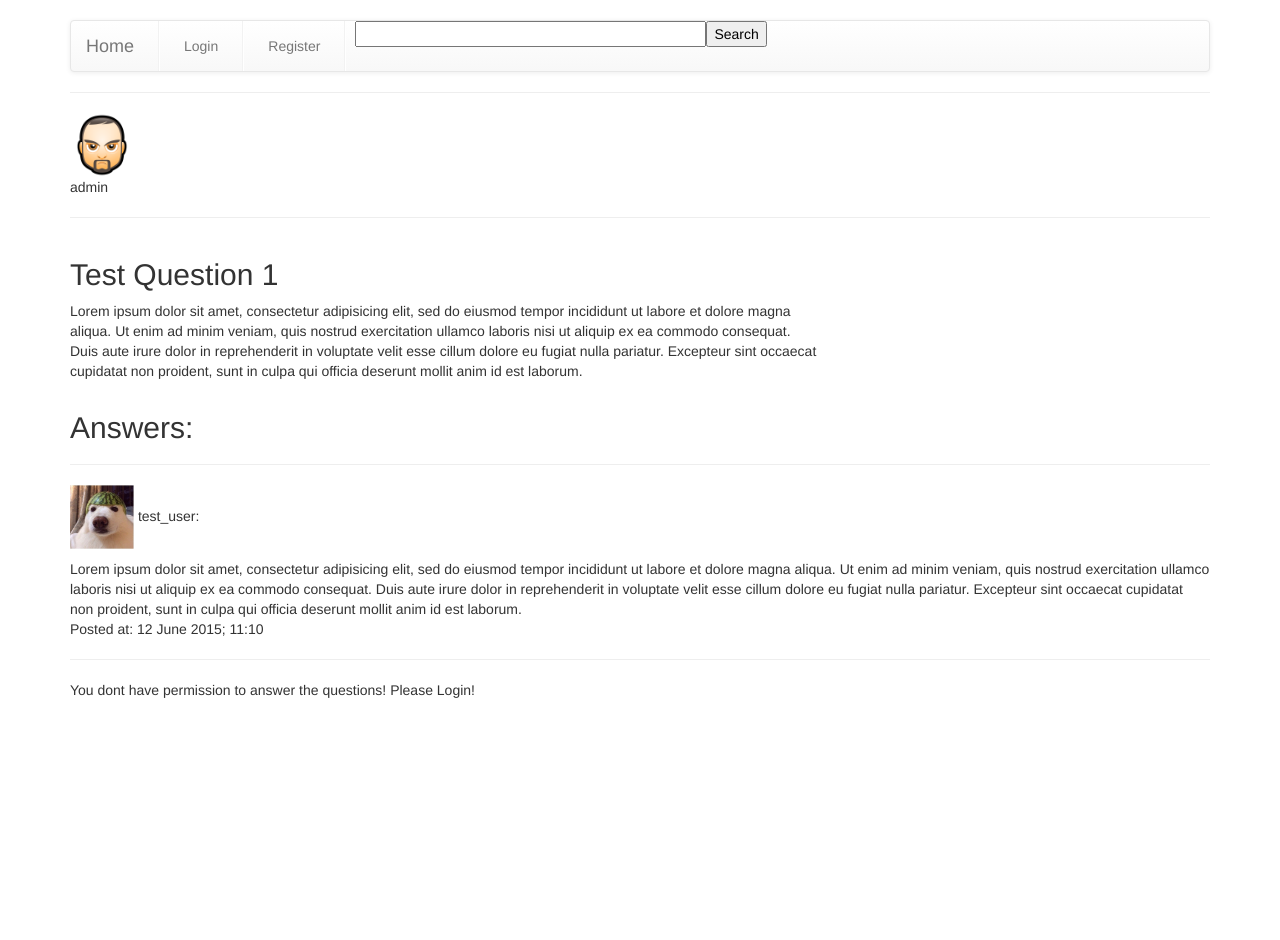
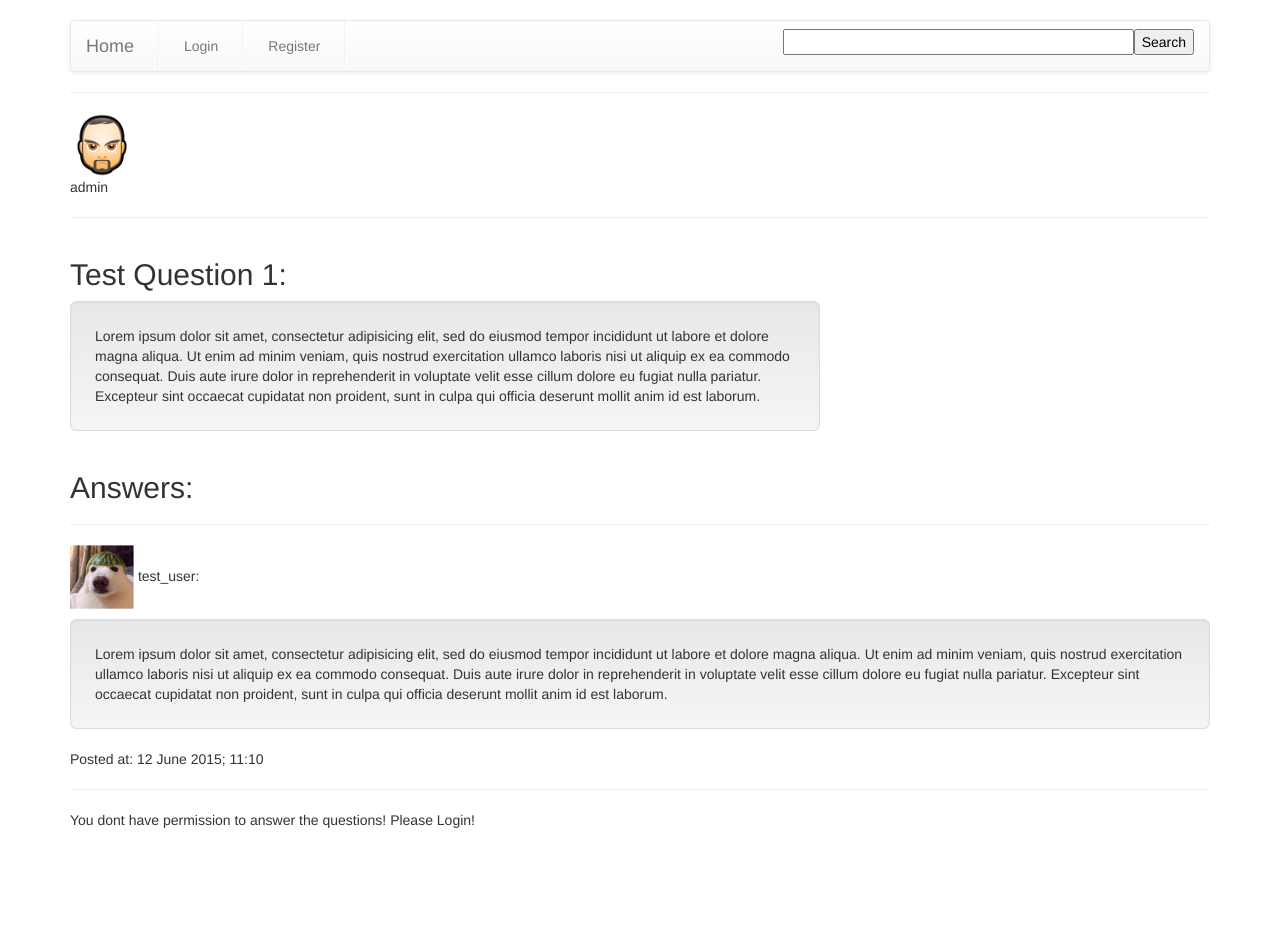
Before and after one commit to P1sar/QuAsker, a Flask app: page /question/1 in a window 1280 px wide. Before the commit the page ends 698 px from the top, so only its background shows below. Run offline with Flask 2, Linux system fonts and the light colour scheme; data comes from the database, SQL or seed files in the repository; both versions use the stored data as it was after the commit; parts of the project's set-up code (start-up, migrations or seed data) failed here and were passed over; some libraries are stand-ins or nearby versions.

Commit message:
Search "working", some design fixings

```diff
--- a/app/models.py
+++ b/app/models.py
@@ -30,7 +30,7 @@ class User(db.Model, UserMixin):
 		return '<User %r>' % (self.nickname)
 
 class Question(db.Model):
-	__searchable__ = ['body']
+	__searchable__ = ['title'] #fields indexed by whoosh
 
 
 	id = db.Column(db.Integer, primary_key = True)
--- a/app/templates/header.html
+++ b/app/templates/header.html
@@ -38,8 +38,9 @@
 					<li><a href="/register">Register</a></li>
 					<li class="divider-vertical"></li>
 				{% endif %}
-					<li class="search_form"><form  action="{{url_for('search')}}" method="post" name="search">{{g.search_form.hidden_tag()}}{{g.search_form.search(size=40)}}<input type="submit" value="Search"></form></li>
-
+				</ul>
+				<ul class="nav navbar-nav navbar-right">
+					<li class="search_form"><form class="navbar-form" action="{{url_for('search')}}" method="post" name="search">{{g.search_form.hidden_tag()}}{{g.search_form.search(size=40)}}<input type="submit" value="Search"></form></li>
 				</ul>
 			</nav>
 
--- a/app/templates/index.html
+++ b/app/templates/index.html
@@ -20,9 +20,7 @@
 			{% for questions in question.items %}
 		<div class="row">
 			<div id="question_block" class="col-md-12">
-				<div class="question_title">
 					<a href ="{{ url_for('question',id = questions.id) }}" ><h3 class ="question">{{questions}} </h3></a>
-				</div>
 	<hr>
 				<p>Posted: {{questions.post_time | format_date }}
 				 by: <a href ="{{ url_for('user', nickname = questions.author.nickname) }}">
@@ -34,7 +32,7 @@
 		<div class="row">
 			<div id="pages_switch" >
 
-			{% if question.has_prev %}<a href="{{ url_for('index', page = question.prev_num) }}"><< {{question.prev_num}}</a>
+			{% if question.has_prev %}<a href="{{ url_for('index', page = question.prev_num) }}"> << {{question.prev_num}}</a>
 
 			{% elif	question.prev_num == 0  %}
 			<<
--- a/app/templates/question.html
+++ b/app/templates/question.html
@@ -11,8 +11,8 @@ alt ="{{full_question.author.nickname}}'s avatar" width="64" height="64">
 
 		<div id="full_question_body" class="col-md-8">
 
-			<h2 id="question_title"> {{full_question.title}} </h2>
-			<p id="question_body"> {{full_question.body}} </p>
+			<h2 id="question_title"> {{full_question.title}}: </h2>
+				<div  class="well well-lg" id="question_body"> {{full_question.body}} </div>
 
 		</div>
 
@@ -29,7 +29,7 @@ alt ="{{full_question.author.nickname}}'s avatar" width="64" height="64">
 			{{answer.author.nickname}}:
 	</p>
 
-				<div> {{answer.body}} </div>
+				<div class="well well-lg" id="answer_body"> {{answer.body}} </div>
 
 				<div class="vote_button">
 					<form action = "" method = "post" name = "votequestion">
--- a/app/views.py
+++ b/app/views.py
@@ -22,7 +22,7 @@ def format_date(s):
 def load_user(user_id):
     return User.query.get(user_id)
 
-
+#!!Main page!!
 @app.route("/", methods = ['GET', 'POST'])
 @app.route("/index", methods = ['GET', 'POST'])
 @app.route('/index/<int:page>', methods = ['GET', 'POST'])
@@ -35,6 +35,7 @@ def index(page = 1):
     return render_template("index.html",question = question,
                             user_ip = ip, user = by_user)
 
+#Searching function's
 @app.route('/search', methods = ['POST'])
 @login_required
 def search():
@@ -51,7 +52,7 @@ def search_results(query):
         results = results)
 
 
-
+#Login user function
 @app.route("/login", methods = ["GET", "POST"])
 def login():
 
```
Also changed, not shown: app/templates/search_results.html (+8 -2 lines), app/templates/user.html (+18 -7 lines), app.db, 9 other files.
